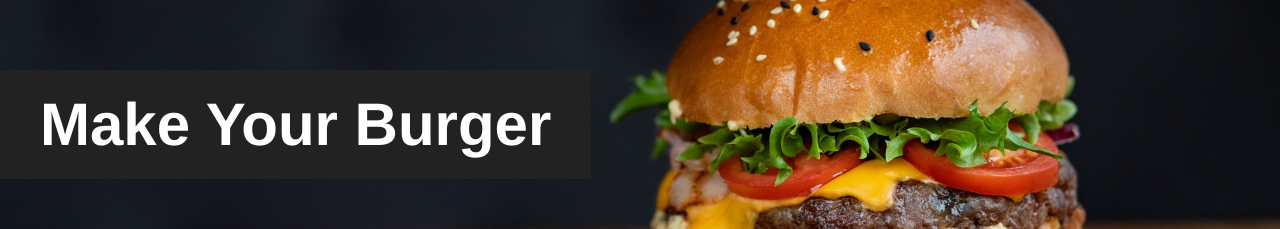
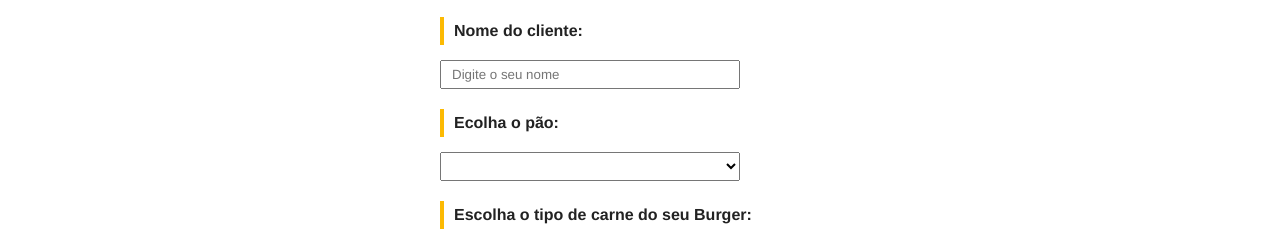
Before and after one commit to Jeanll7/vue-food, a Vue app: page / in a window 1280 px wide. Shown: the part 183-412 px from the top of the page. Built offline with nearby package versions, Linux system fonts and the light colour scheme; data requests are answered from the project's data file.

Commit message:
delete banner

```diff
--- a/src/components/Banner.vue
+++ /dev/null
@@ -1,30 +0,0 @@
-<template>
-  <div id="main-banner">
-    <h1>Make Your Burger</h1>
-  </div>
-</template>
-
-<script>
-export default {
-  name: "Banner",
-};
-</script>
-
-<style scoped>
-#main-banner {
-  background-image: url("../../public/img/burger.jpg");
-  background-position: 0 -250px;
-  background-size: cover;
-  height: 500px;
-  display: flex;
-  align-items: center;
-  justify-content: flex-start;
-}
-#main-banner h1 {
-  color: #fff;
-  text-align: center;
-  font-size: 60px;
-  background-color: #222;
-  padding: 20px 40px;
-}
-</style>
--- a/src/views/Home.vue
+++ b/src/views/Home.vue
@@ -7,16 +7,12 @@
 </template>
 
 <script>
-import Banner from "../components/Banner";
 import BurgerForm from "../components/BurgerForm";
 
 export default {
   name: "Home",
   components: {
-    Banner,
     BurgerForm,
   },
 };
 </script>
-
-// 3:19 #23
```
Also changed, not shown: public/img/burger.jpg (deleted).
